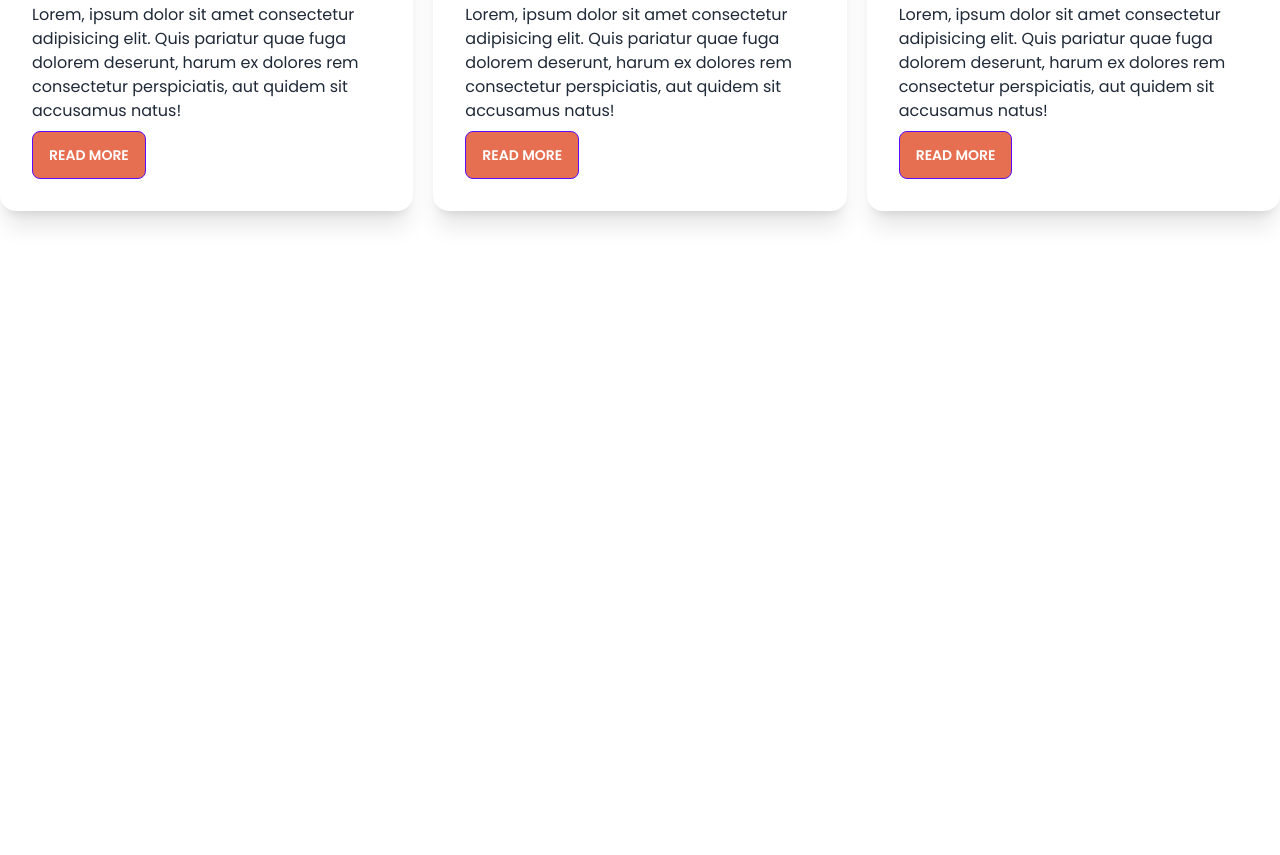
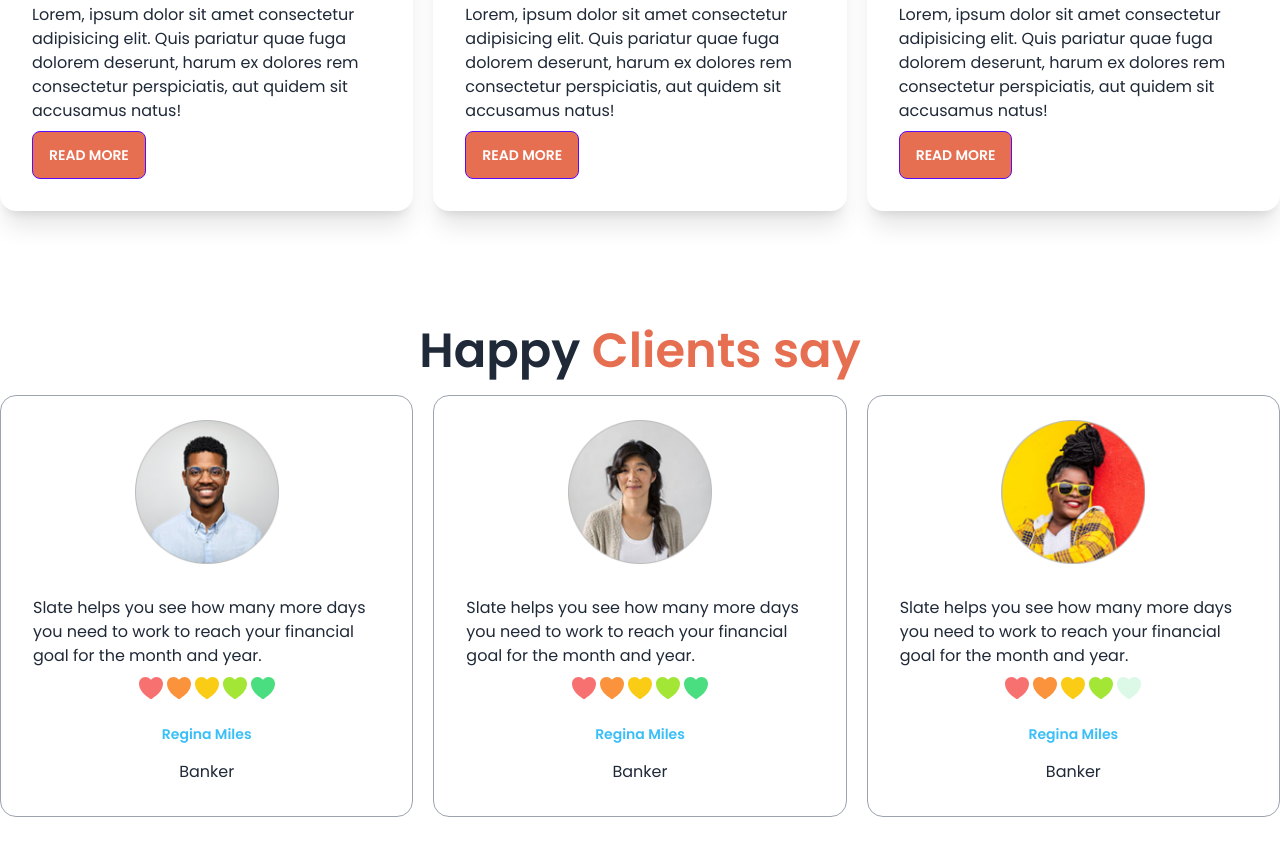
Before and after one commit to Rajib-10/bike-zone-tailwind, a plain HTML site: page index.html in a window 1280 px wide. Shown: the part 1081-1936 px from the top of the page. Before the commit the page ends 1388 px from the top, so only its background shows below. Drawn offline with nearby package versions, Linux system fonts and the light colour scheme.

Commit message:
happy clients section added

```diff
--- a/index.html
+++ b/index.html
@@ -196,6 +196,73 @@
           </div>
           </div>
           </section>
+
+         <!--happy clients  -->
+         <section class="my-24">
+          <h3 class="text-5xl font-semibold text-center py-5">Happy <span class="text-bike-primary">Clients say</span></h3>
+
+          <div class="grid gap-5  grid-cols-1 md:grid-cols-2 lg:grid-cols-3">
+            <!--happy clients card 1 -->
+            <div class="card  bg-base-100 border border-gray-400 ">
+            <figure><img class="w-36 mt-6" src="./images/others/user-1.png" alt="Shoes" /></figure>
+            <div class="card-body">
+              <p>Slate helps you see how many more days you need to work to reach your financial goal for the month and year.</p>
+
+              <div class="rating gap-1 justify-center">
+                <input type="radio" name="rating-3" class="mask mask-heart bg-red-400" />
+                <input type="radio" name="rating-3" class="mask mask-heart bg-orange-400"  />
+                <input type="radio" name="rating-3" class="mask mask-heart bg-yellow-400" />
+                <input type="radio" name="rating-3" class="mask mask-heart bg-lime-400" checked/>
+                <input type="radio" name="rating-3" class="mask mask-heart bg-green-400" />
+              </div>
+
+              <div class="text-center space-y-4 mt-4">
+                <h4 class="text-sm font-semibold text-info">Regina Miles</h4>
+                <p>Banker</p>
+              </div>
+              </div>
+            </div>
+            <div class="card  bg-base-100 border border-gray-400 ">
+            <figure><img class="w-36 mt-6" src="./images/others/user-2.png" alt="Shoes" /></figure>
+            <div class="card-body">
+              <p>Slate helps you see how many more days you need to work to reach your financial goal for the month and year.</p>
+
+              <div class="rating gap-1 justify-center">
+                <input type="radio" name="rating-3" class="mask mask-heart bg-red-400" />
+                <input type="radio" name="rating-3" class="mask mask-heart bg-orange-400"  />
+                <input type="radio" name="rating-3" class="mask mask-heart bg-yellow-400" />
+                <input type="radio" name="rating-3" class="mask mask-heart bg-lime-400" checked/>
+                <input type="radio" name="rating-3" class="mask mask-heart bg-green-400" />
+              </div>
+
+              <div class="text-center space-y-4 mt-4">
+                <h4 class="text-sm font-semibold text-info">Regina Miles</h4>
+                <p>Banker</p>
+              </div>
+              </div>
+            </div>
+            <div class="card  bg-base-100 border border-gray-400 ">
+            <figure><img class="w-36 mt-6" src="./images/others/user-3.png" alt="Shoes" /></figure>
+            <div class="card-body">
+              <p>Slate helps you see how many more days you need to work to reach your financial goal for the month and year.</p>
+
+              <div class="rating gap-1 justify-center">
+                <input type="radio" name="rating-3" class="mask mask-heart bg-red-400" />
+                <input type="radio" name="rating-3" class="mask mask-heart bg-orange-400"  />
+                <input type="radio" name="rating-3" class="mask mask-heart bg-yellow-400" />
+                <input type="radio" name="rating-3" class="mask mask-heart bg-lime-400" checked/>
+                <input type="radio" name="rating-3" class="mask mask-heart bg-green-400" />
+              </div>
+
+              <div class="text-center space-y-4 mt-4">
+                <h4 class="text-sm font-semibold text-info">Regina Miles</h4>
+                <p>Banker</p>
+              </div>
+              </div>
+            </div>
+          </div>
+        </section>
+
       </main>
     <footer></footer>
 </body>
```
